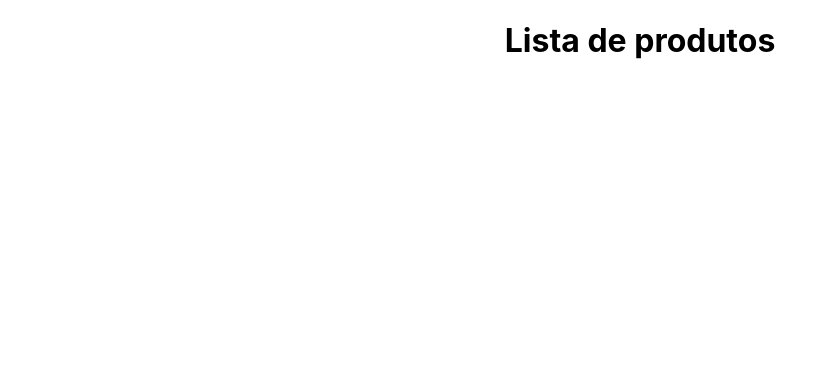
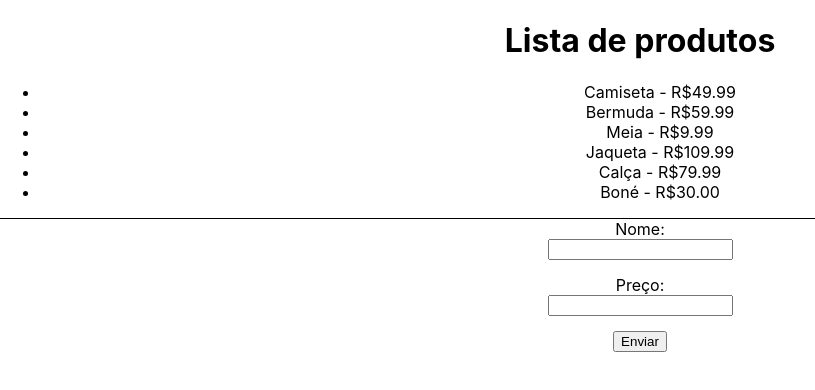
Before and after one commit to felipepoletti/meus-estudos, a React (Create React App) app in the folder http-react/: page / in a window 1280 px wide. Shown: the top 390 px of the page, without its empty margins (0-815 px from the left). Built offline with nearby package versions, Linux system fonts and the light colour scheme; data requests are answered from the project's data file.

Commit message:
Learning about GET and Post with React

```diff
--- a/http-react/data/db.json
+++ b/http-react/data/db.json
@@ -24,6 +24,11 @@
       "id": 5,
       "name": "Calça",
       "price": 79.99
+    },
+    {
+      "name": "Boné",
+      "price": "30.00",
+      "id": 6
     }
   ]
 }
--- a/http-react/src/App.css
+++ b/http-react/src/App.css
@@ -1,3 +1,20 @@
 .App {
   text-align: center;
 }
+
+.add-product {
+  border-top: 1px solid #000;
+}
+
+form {
+  display: flex;
+  flex-direction: column;
+  align-items: center;
+  justify-content: center;
+}
+
+form input {
+  display: flex;
+  flex-direction: column;
+  margin-bottom: 15px;
+}
--- a/http-react/src/App.js
+++ b/http-react/src/App.js
@@ -1,9 +1,74 @@
-import "./App.css"
+import "./App.css";
+
+import { useState, useEffect } from "react";
+
+const url = "http://localhost:3000/products";
 
 function App() {
+  const [products, setProducts] = useState([]);
+  const [name, setName] = useState("");
+  const [price, setPrice] = useState("");
+
+  useEffect(() => {
+    async function fetchData() {
+      const res = await fetch(url);
+      const data = await res.json();
+      setProducts(data);
+    };
+
+    fetchData();
+  }, []);
+
+  const handleSubmit = async (e) => {
+    e.preventDefault();
+
+    const product = {
+      name,
+      price
+    };
+
+    const res = await fetch(url, {
+      method: "POST",
+      headers: {
+        "Content-Type": "application/json"
+      },
+      body: JSON.stringify(product)
+    });
+
+    console.log(product);
+  };
+
   return (
     <div className="App">
       <h1>Lista de produtos</h1>
+      <ul>
+        {products.map((product) => (
+          <li key={product.id}>{product.name} - R${product.price}</li>
+        ))}
+      </ul>
+      <div className="add-product">
+        <form onSubmit={handleSubmit}>
+          <label>
+            Nome:
+            <input
+              type="text"
+              value={name}
+              name="name"
+              onChange={(e) => setName(e.target.value)}
+            />
+          </label>
+          <label>
+            Preço:
+            <input
+              type="text"
+              value={price}
+              name="price"
+              onChange={(e) => setPrice(e.target.value)}
+            />
+          </label>
+          <input type="submit" value="Enviar" />
+        </form>
+      </div>
     </div>
   );
 }
```
